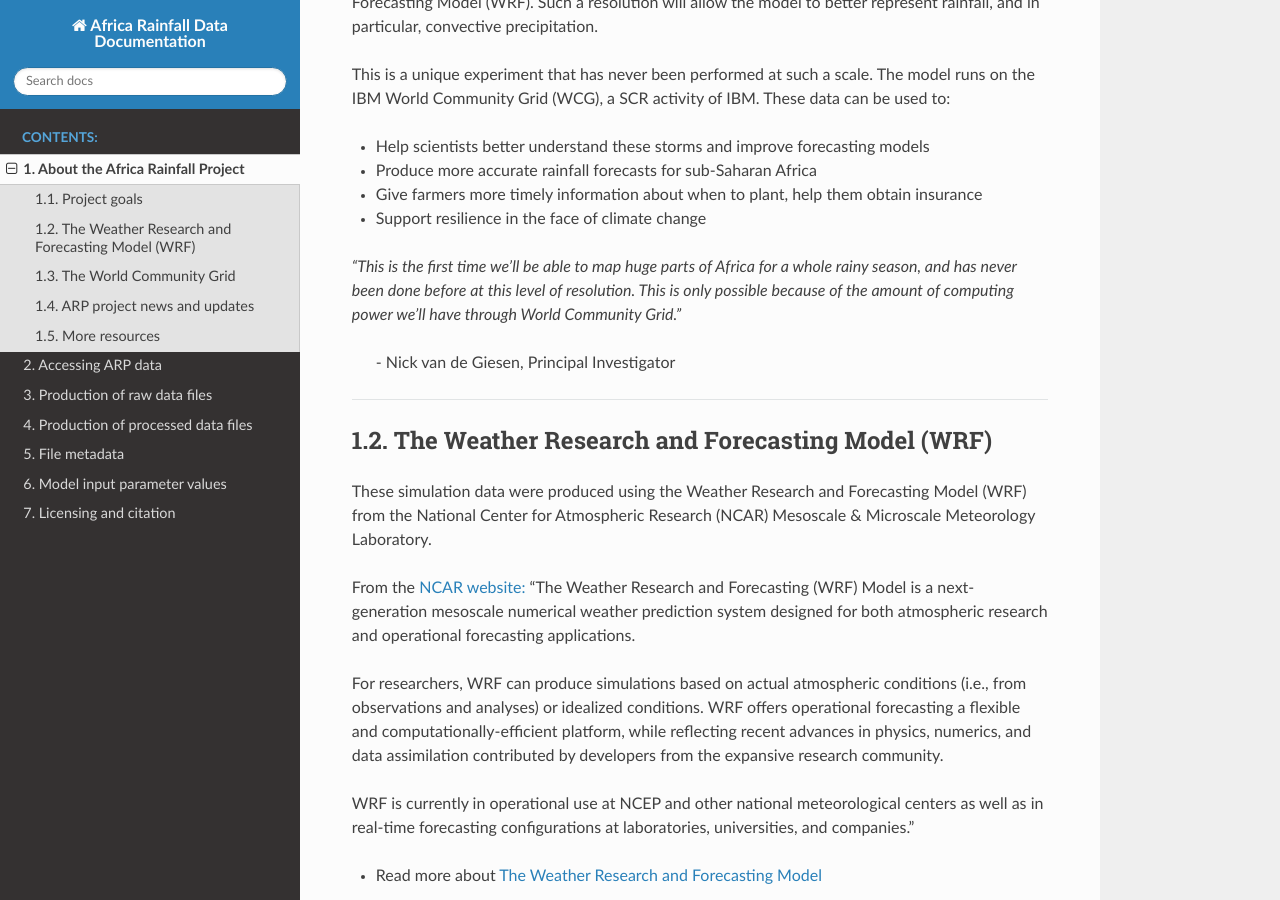
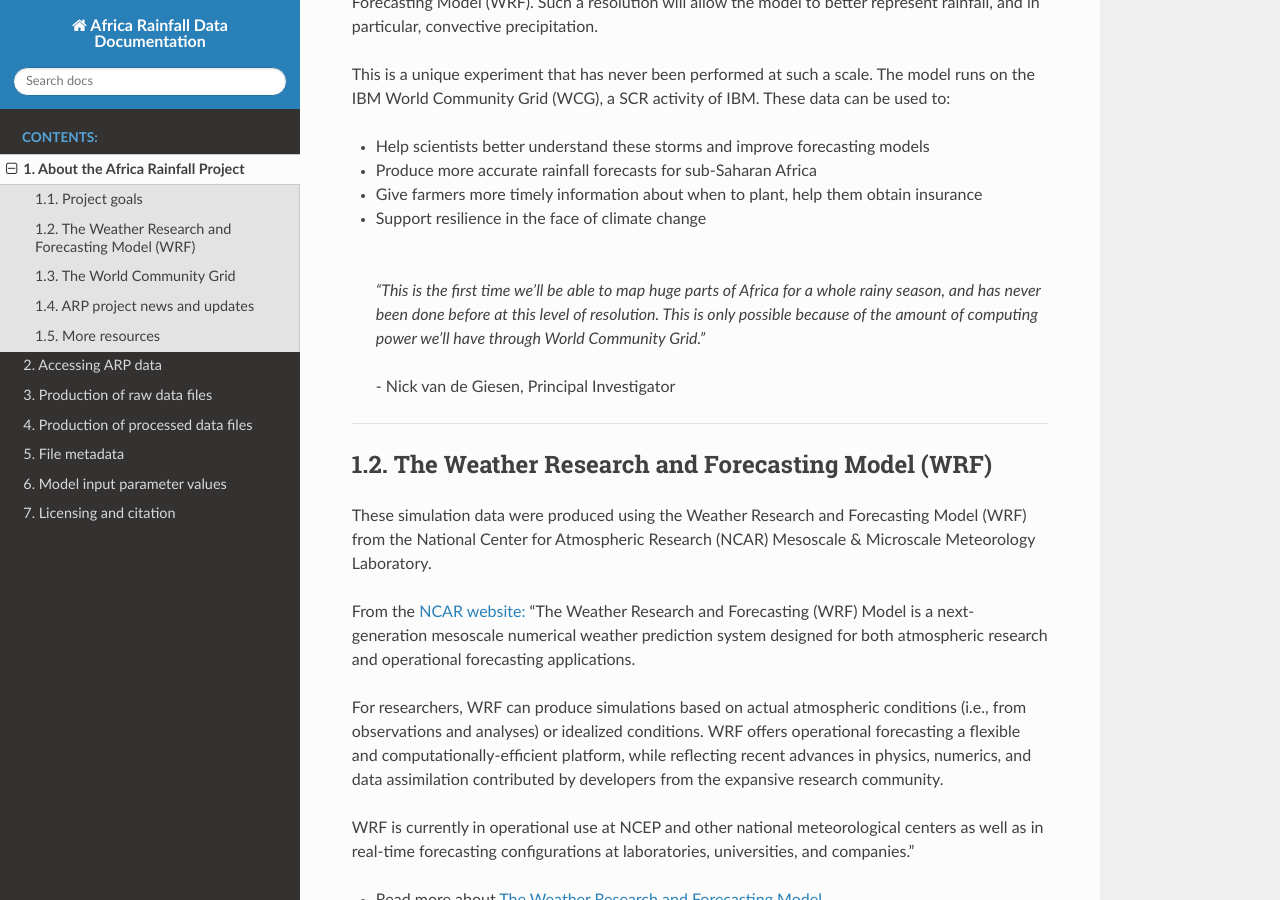
Before and after one commit to CEG-TU-Delft/africarain-docs, a Sphinx documentation site: the page built from docs/source/about.rst, in a window 1280 px wide and 900 px high, scrolled down 714 px. Built offline with Sphinx 7.4.7 and the Read the Docs theme 2.0.0, drawn with Linux system fonts in a browser that asks for light colours.

Commit message:
indentation about.rst

```diff
--- a/docs/source/about.rst
+++ b/docs/source/about.rst
@@ -18,9 +18,9 @@ This is a unique experiment that has never been performed at such a scale. The m
 + Give farmers more timely information about when to plant, help them obtain insurance
 + Support resilience in the face of climate change
 |
-   *"This is the first time we’ll be able to map huge parts of Africa for a whole rainy season, and has never been done before at this level of resolution. This is only possible because of the amount of computing power we'll have through World Community Grid.”*
-
-   \- Nick van de Giesen, Principal Investigator
+|   *"This is the first time we’ll be able to map huge parts of Africa for a whole rainy season, and has never been done before at this level of resolution. This is only possible because of the amount of computing power we'll have through World Community Grid.”*
+|
+|   \- Nick van de Giesen, Principal Investigator
 ---------------
 
 The Weather Research and Forecasting Model (WRF)
```
